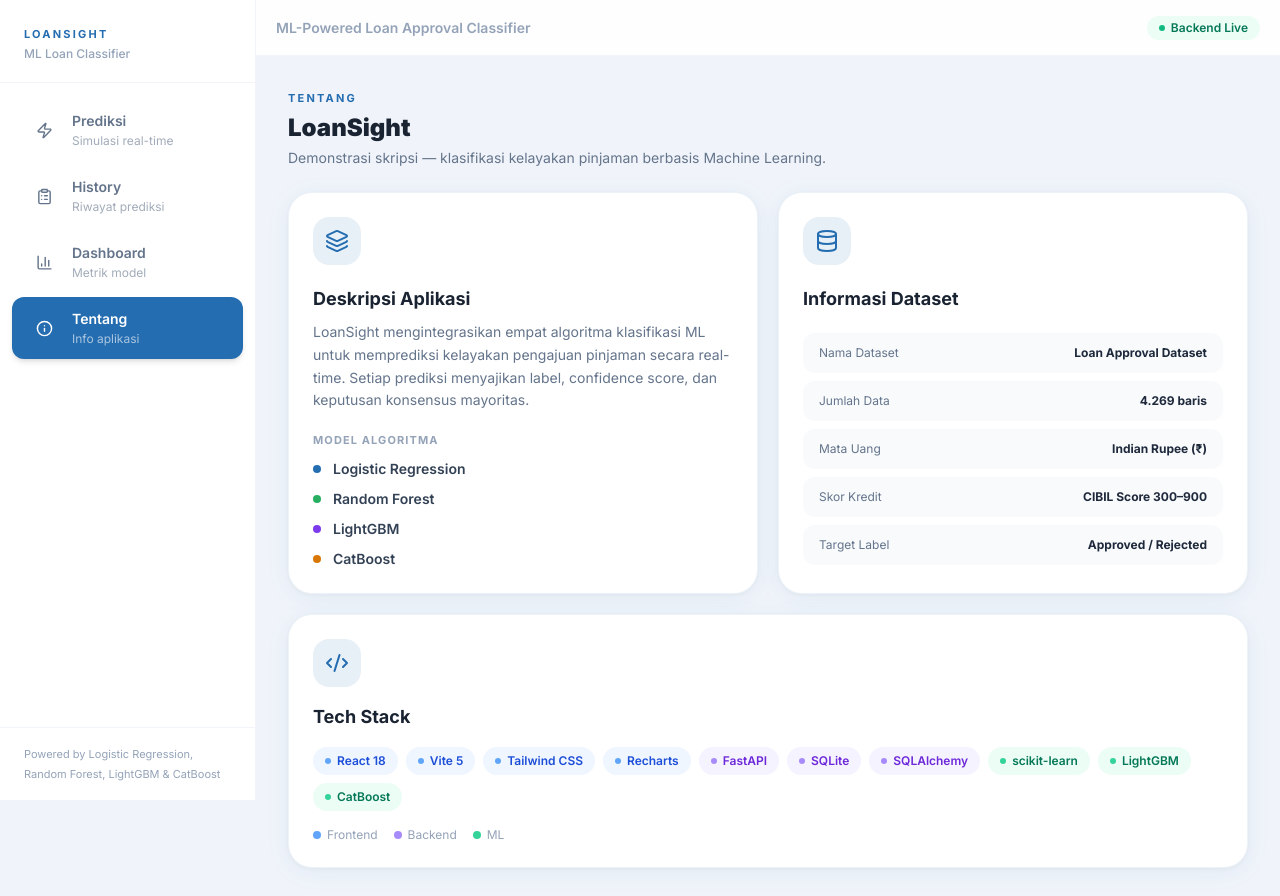
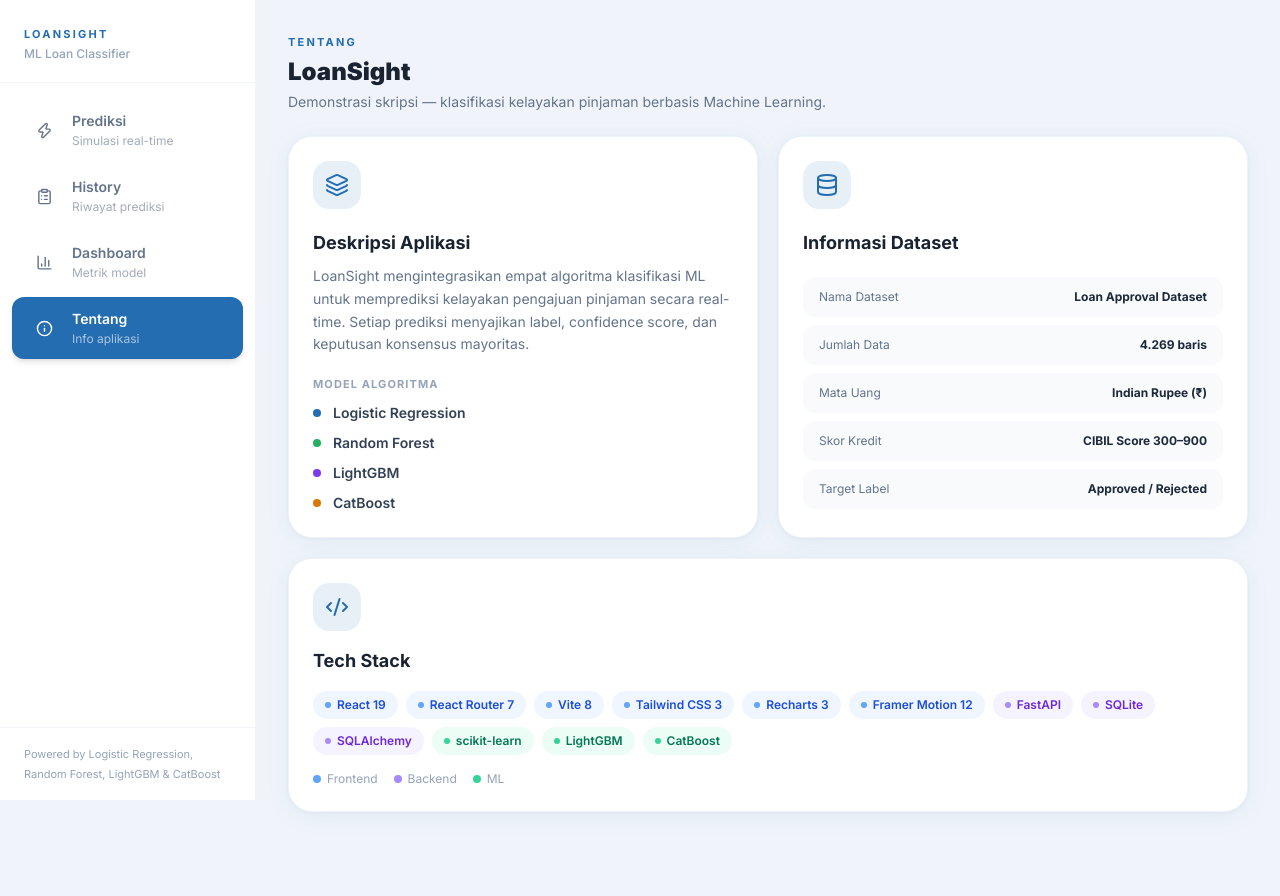
Before and after one commit to wildanre/loan_approved, a React (Vite) app in the folder frontend/: page /about in a window 1280 px wide. After the commit the page ends 840 px from the top, so only its background shows below. Built offline with nearby package versions, Linux system fonts and the light colour scheme.

Commit message:
feat: add currency conversion preview to PredictionForm and upgrade core dependencies to React 19 and React Router 7

```diff
--- a/frontend/src/App.jsx
+++ b/frontend/src/App.jsx
@@ -98,7 +98,7 @@ function App() {
       {/* ── Main area ── */}
       <div className="flex flex-1 flex-col lg:ml-64">
         {/* Top bar */}
-        <header className="sticky top-0 z-20 flex h-14 items-center gap-4 border-b border-slate-100 bg-white/90 px-5 backdrop-blur-md">
+        <header className="lg:hidden sticky top-0 z-20 flex h-14 items-center gap-4 border-b border-slate-100 bg-white/90 px-5 backdrop-blur-md">
           <button
             onClick={() => setSidebarOpen(true)}
             className="lg:hidden p-2 -ml-1 rounded-lg text-slate-500 hover:bg-slate-100 transition"
@@ -111,12 +111,6 @@ function App() {
             <h1 className="text-sm font-semibold text-slate-400">
               ML-Powered Loan Approval Classifier
             </h1>
-          </div>
-          <div className="ml-auto flex items-center gap-2">
-            <span className="flex items-center gap-1.5 rounded-full bg-emerald-50 px-3 py-1 text-xs font-semibold text-emerald-700">
-              <span className="pulse-dot h-1.5 w-1.5 rounded-full bg-emerald-500 inline-block" />
-              Backend Live
-            </span>
           </div>
         </header>
 
--- a/frontend/src/components/PredictionForm.jsx
+++ b/frontend/src/components/PredictionForm.jsx
@@ -66,9 +66,18 @@ function FieldInput({ field, value, onChange }) {
           className={`input-field ${isMoney ? "!pl-11" : ""} ${errorMsg ? "!border-red-300 focus:!border-red-500 focus:!ring-red-200" : ""}`}
         />
       </div>
-      {errorMsg && (
-        <p className="text-[11px] font-semibold text-red-500">{errorMsg}</p>
-      )}
+      <div className="mt-1 flex items-start justify-between gap-2 min-h-[16px]">
+        {errorMsg ? (
+          <p className="text-[11px] font-semibold text-red-500">{errorMsg}</p>
+        ) : (
+          <div />
+        )}
+        {isMoney && value !== "" && !Number.isNaN(Number(value)) && (
+          <p className="text-[11px] font-medium text-slate-400 text-right">
+            ≈ {new Intl.NumberFormat("id-ID", { style: "currency", currency: "IDR", minimumFractionDigits: 0 }).format(Number(value) * 182)}
+          </p>
+        )}
+      </div>
     </div>
   );
 }
--- a/frontend/src/pages/AboutPage.jsx
+++ b/frontend/src/pages/AboutPage.jsx
@@ -2,10 +2,12 @@ import { Database, Layers, Code2 } from "lucide-react";
 import { MODEL_COLORS } from "../constants/models.js";
 
 const techStack = [
-  { name: "React 18", group: "Frontend" },
-  { name: "Vite 5", group: "Frontend" },
-  { name: "Tailwind CSS", group: "Frontend" },
-  { name: "Recharts", group: "Frontend" },
+  { name: "React 19", group: "Frontend" },
+  { name: "React Router 7", group: "Frontend" },
+  { name: "Vite 8", group: "Frontend" },
+  { name: "Tailwind CSS 3", group: "Frontend" },
+  { name: "Recharts 3", group: "Frontend" },
+  { name: "Framer Motion 12", group: "Frontend" },
   { name: "FastAPI", group: "Backend" },
   { name: "SQLite", group: "Backend" },
   { name: "SQLAlchemy", group: "Backend" },
```
Also changed, not shown: frontend/package.json (+6 -6 lines), 1 other file (tests, documents, lock files or other folders).
